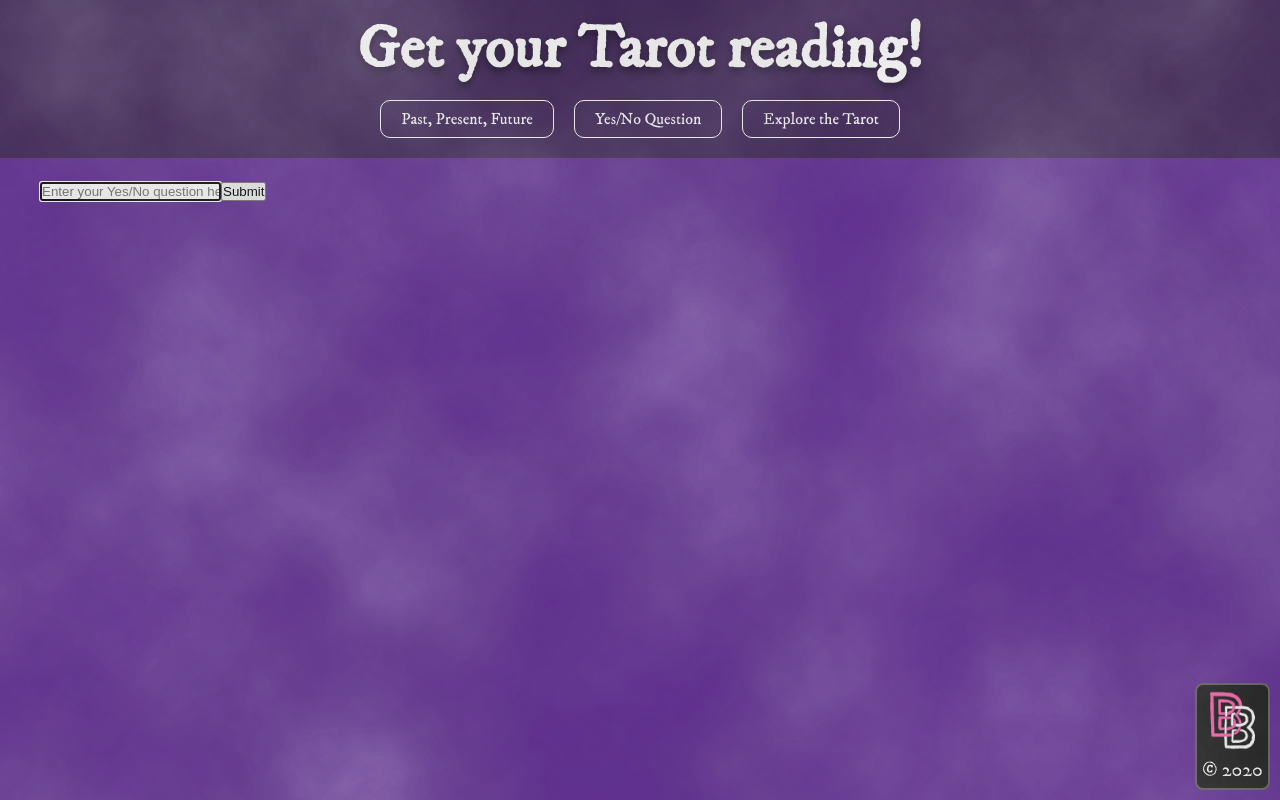
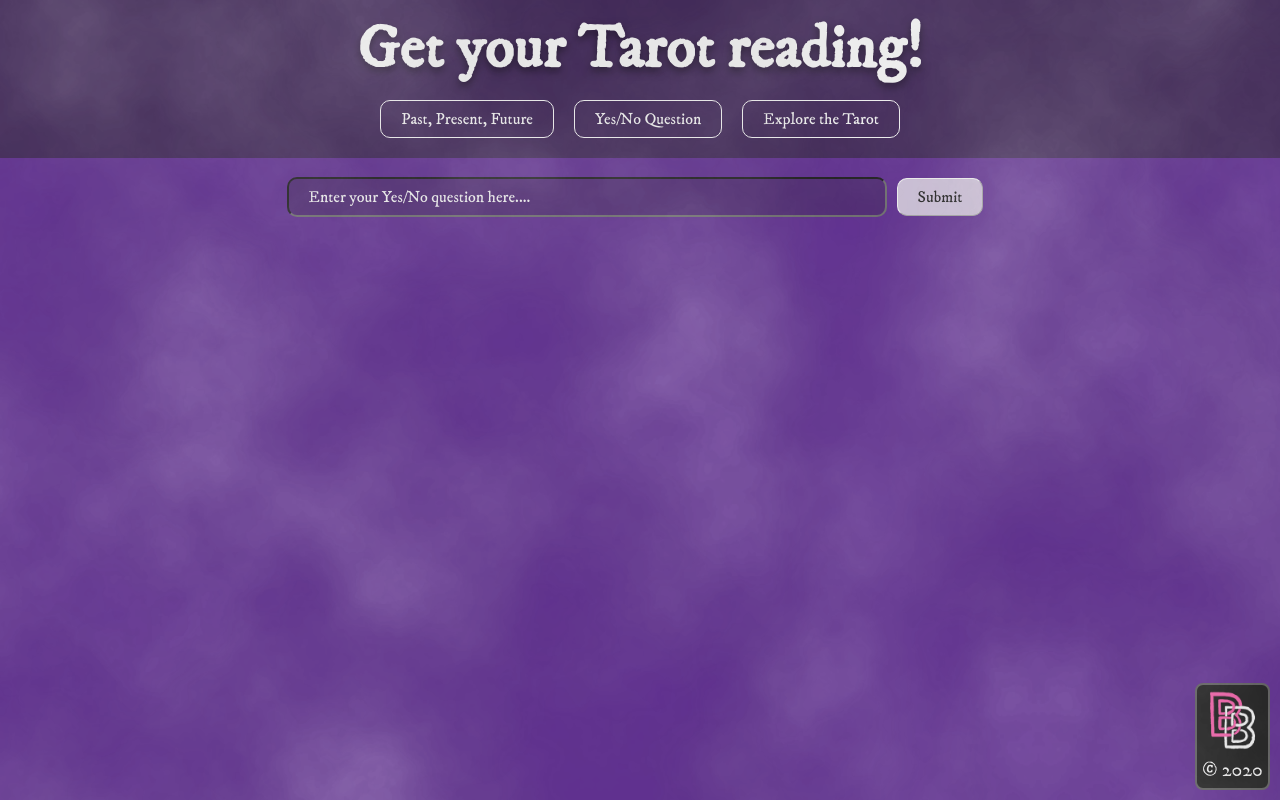
Before and after one commit to bryanbloomquist/tarot-reader, a React (Create React App) app: page / in a window 1280 px wide. Both pictures are taken after a click on the button "Yes/No Question". Built offline with nearby package versions, Linux system fonts and the light colour scheme.

Commit message:
more updates

```diff
--- a/src/Components/Button/Button.js
+++ b/src/Components/Button/Button.js
@@ -2,7 +2,7 @@ import React from "react";
 
 const Button = props => {
     return (
-        <button className="button" onClick={props.onClick}>
+        <button className={props.classes} onClick={props.onClick}>
             {props.name}
         </button>
     );
--- a/src/Components/ExploreTarot/ExploreTarot.js
+++ b/src/Components/ExploreTarot/ExploreTarot.js
@@ -17,8 +17,9 @@ const ExploreTarot = () => {
             <div className="row--center">
                 {exploreData.map((data, i) => (
                     <Button
+                        classes="button"
                         onClick={() => setDisplaySuit(exploreData[data.id])}
-                        name = {data.name}
+                        name={data.name}
                         key={i}
                     />
                 ))}
--- a/src/Components/Header/Header.js
+++ b/src/Components/Header/Header.js
@@ -8,9 +8,9 @@ const Header = () => {
     return (
         <div className="hero">
             <h1 className="hero__title">Get your Tarot reading!</h1>
-            <Button name="Past, Present, Future" onClick={threeCardDraw} />
-            <Button name="Yes/No Question" onClick={yesNoQuestion} />
-            <Button name="Explore the Tarot" onClick={exploreTheTarot} />
+            <Button classes="button" name="Past, Present, Future" onClick={threeCardDraw} />
+            <Button classes="button" name="Yes/No Question" onClick={yesNoQuestion} />
+            <Button classes="button" name="Explore the Tarot" onClick={exploreTheTarot} />
         </div>
     );
 };
--- a/src/Components/YesNoQuestion/YesNoQuestion.js
+++ b/src/Components/YesNoQuestion/YesNoQuestion.js
@@ -1,4 +1,5 @@
 import React, { useContext } from "react";
+import Button from "../Button/Button";
 import { Context } from "../../AppContext";
 
 const YesNoQuestion = () => {
@@ -10,26 +11,26 @@ const YesNoQuestion = () => {
 
     return (
         <div className="container">
-            <div className="row">
+            <div className="row--center">
                 <input
                     autoFocus
+                    className="input input--question"
                     placeholder="Enter your Yes/No question here...."
                     aria-label="User's Question"
                     aria-describedby="User's Question Input"
                     value={userQuestion}
-                    onChange = { handleInputChange }
-                    onKeyPress = {(event) => {
+                    onChange={handleInputChange}
+                    onKeyPress={(event) => {
                         if (event.key === "Enter") {
                             yesNoAnswer()
                         }
                     }}
                 />
-                <button
-                    variant="outline-light"
+                <Button
+                    classes="button button--submit"
+                    name="Submit"
                     onClick={yesNoAnswer}
-                >
-                    Submit
-                </button>
+                />
             </div>
         </div>
     );
--- a/src/SCSS/Abstracts/_variables.scss
+++ b/src/SCSS/Abstracts/_variables.scss
@@ -4,6 +4,6 @@ $color-purple: #663399;
 
 $color-gray-dark: #222222;
 
-$color-gray-subdued: rgba($color-gray-dark, .25);
+$color-gray-subdued: rgba($color-gray-dark, 0.25);
 
 $font-serif: "IM Fell DW Pica", serif;
--- a/src/SCSS/Components/_button.scss
+++ b/src/SCSS/Components/_button.scss
@@ -2,14 +2,14 @@
     color: $color-white;
     border: 1px solid $color-white;
     font-family: $font-serif;
-    margin: .5rem;
-    padding: .5rem;
+    margin: 0.5rem;
+    padding: 0.5rem;
     background-color: transparent;
     font-size: 1.2rem;
     line-height: 1;
     border-radius: 1rem;
     cursor: pointer;
-    transition: all .3s ease-in-out;
+    transition: all 0.3s ease-in-out;
 
     &:hover {
         background-color: $color-white;
@@ -21,4 +21,10 @@
         padding: 1rem 2rem;
         font-size: 1.6rem;
     }
+
+    &--submit {
+        border-style: outset;
+        background-color: rgba($color-white, 0.75);
+        color: $color-gray-dark;
+    }
 }
--- /dev/null
+++ b/src/SCSS/Components/_input.scss
@@ -0,0 +1,22 @@
+.input {
+    width: 50%;
+
+    &--question {
+        padding: 0.8rem 2rem;
+        background-color: $color-gray-subdued;
+        border-radius: 1rem;
+        color: $color-white;
+        font-size: 1.6rem;
+        font-family: $font-serif;
+
+        &::placeholder {
+            color: $color-white;
+            font-size: 1.6rem;
+            font-family: $font-serif;
+        }
+
+        &:focus-visible {
+            outline-width: 0;
+        }
+    }
+}
--- a/src/SCSS/Components/_modal.scss
+++ b/src/SCSS/Components/_modal.scss
@@ -24,7 +24,7 @@
         z-index: 100;
         left: 0;
         top: 0;
-		background-color: $color-gray-subdued
+        background-color: $color-gray-subdued;
     }
 
     &__header {
@@ -50,7 +50,7 @@
     }
 
     &__body {
-        padding: 0rem 1.25rem .5rem;
+        padding: 0rem 1.25rem 0.5rem;
         max-height: 40rem;
         overflow-y: auto;
         display: flex;
@@ -69,7 +69,6 @@
 
             @include respond(tablet) {
                 margin: 0 2rem 0 0;
-                -webkit-box-reflect: below -1rem -webkit-gradient(linear, left top, left bottom, from(transparent), to(rgba(250, 250, 250, 0.66)));
             }
         }
 
@@ -88,7 +87,8 @@
         border-radius: 100%;
         cursor: pointer;
 
-        &::before, &::after {
+        &::before,
+        &::after {
             content: "";
             position: absolute;
             border-top: 2px solid $color-gray-dark;
--- a/src/SCSS/main.scss
+++ b/src/SCSS/main.scss
@@ -7,6 +7,7 @@
 
 @import "./Components/button";
 @import "./Components/container";
+@import "./Components/input";
 @import "./Components/fog";
 @import "./Components/hero";
 @import "./Components/logo";
```
Also changed, not shown: src/Assets/Data/tarot.json. Lines whose indentation alone changed are shown as unchanged.
